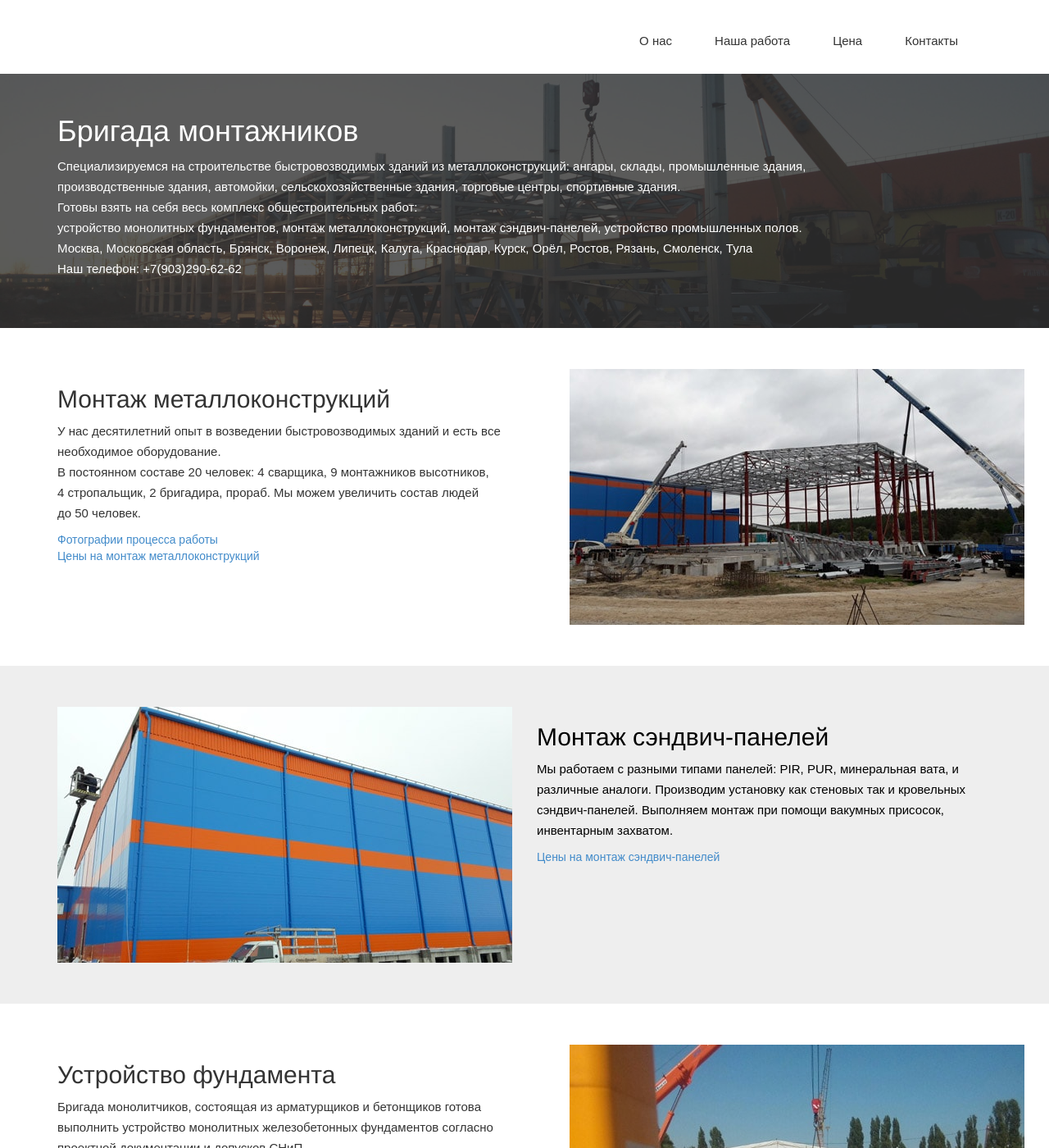
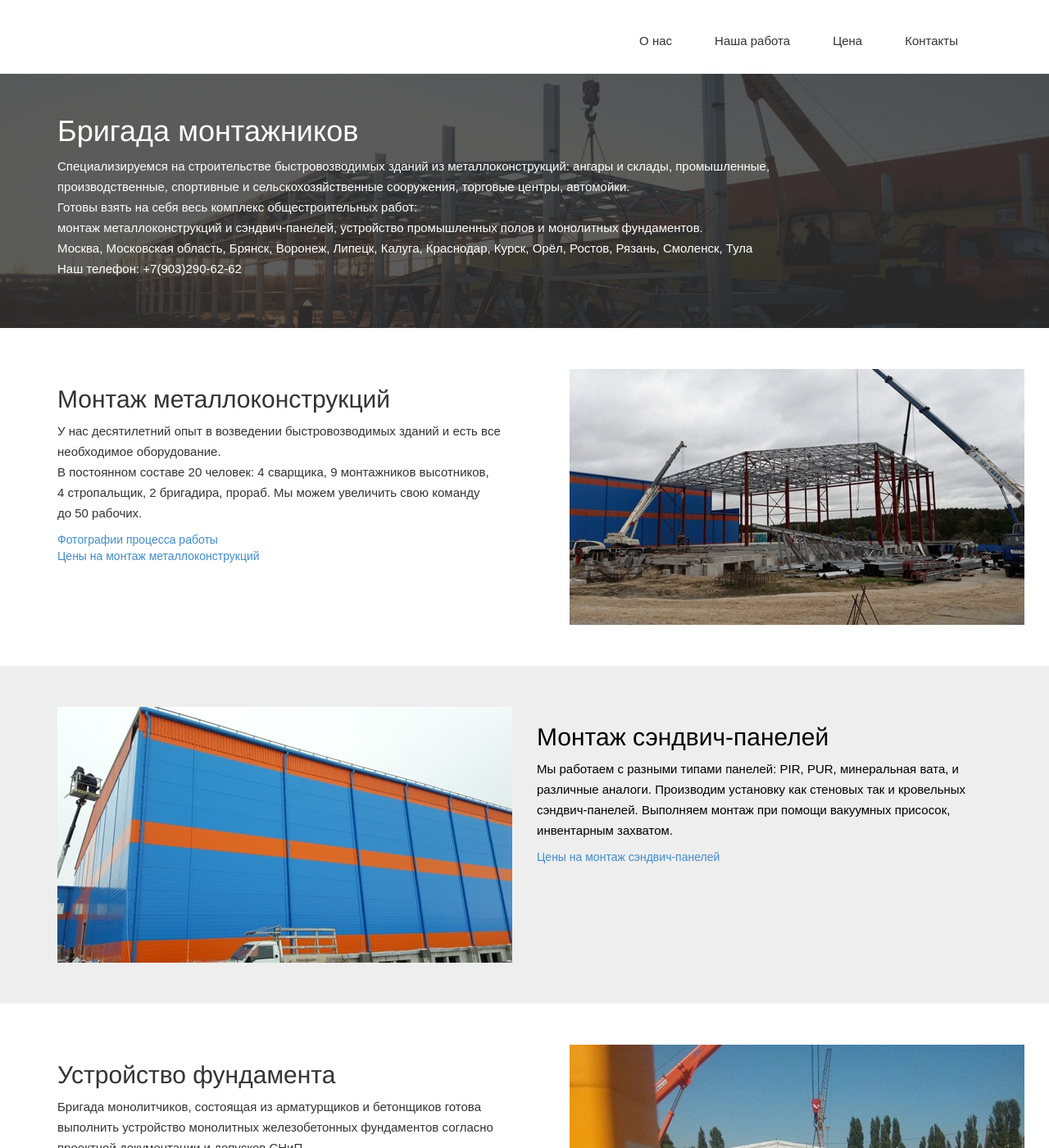
Before and after one commit to komarovalexander/site_bm, a Jekyll site: the page built from index.html, in a window 1280 px wide and 1400 px high. Shown: the whole window at 82% size. Built offline with Jekyll 4.4.1, drawn with Linux system fonts in a browser that asks for light colours; nearby versions of some CDN libraries; some web fonts are replaced; library files that are not in the unit come from our copies; some of the changed text lies outside the part shown.

Commit message:
no message

```diff
--- a/index.html
+++ b/index.html
@@ -11,8 +11,8 @@ permalink: /
       <div class="col-md-10">
         <div class="block">
           <h1 class="animated fadeInUp">Бригада монтажников</h1>
-            <p class="animated fadeInUp">Специализируемся на&nbsp;строительстве быстровозводимых зданий из&nbsp;металлоконструкций: ангары, склады, промышленные здания, производственные здания, автомойки, сельскохозяйственные здания, торговые центры, спортивные здания.<br> Готовы взять на&nbsp;себя весь комплекс общестроительных работ:<br>
-            устройство монолитных фундаментов, монтаж металлоконструкций, монтаж сэндвич-панелей, устройство промышленных полов.
+            <p class="animated fadeInUp">Специализируемся на&nbsp;строительстве быстровозводимых зданий из&nbsp;металлоконструкций: ангары и склады, промышленные, производственные, спортивные и сельскохозяйственные сооружения, торговые центры, автомойки.<br> Готовы взять на&nbsp;себя весь комплекс общестроительных работ:<br>
+            монтаж металлоконструкций и сэндвич-панелей, устройство промышленных полов и монолитных фундаментов.
               <br/> Москва, Московская область, Брянск, Воронеж, Липецк, Калуга, Краснодар, Курск, Орёл, Ростов, Рязань, Смоленск, Тула
               <br/>
               Наш телефон: <a class="phone" href="tel:+79032906262">+7(903)290-62-62</a></p>
@@ -30,7 +30,7 @@ permalink: /
           <div class="section-title">
             <h2>Монтаж металлоконструкций</h2>
           </div>
-          <p>У&nbsp;нас десятилетний опыт в возведении быстровозводимых зданий и&nbsp;есть все необходимое оборудование.<br/>В&nbsp;постоянном составе 20&nbsp;человек: 4&nbsp;сварщика, 9&nbsp;монтажников высотников, 4&nbsp;стропальщик, 2&nbsp;бригадира, прораб. Мы можем увеличить состав людей до&nbsp;50&nbsp;человек.</p>
+          <p>У&nbsp;нас десятилетний опыт в возведении быстровозводимых зданий и&nbsp;есть все необходимое оборудование.<br/>В&nbsp;постоянном составе 20&nbsp;человек: 4&nbsp;сварщика, 9&nbsp;монтажников высотников, 4&nbsp;стропальщик, 2&nbsp;бригадира, прораб. Мы можем увеличить свою команду до&nbsp;50&nbsp;рабочих.</p>
          <a href="/work/">Фотографии процесса работы</a>
          <br>
          <a href="/price/">Цены на монтаж металлоконструкций</a>
@@ -58,7 +58,7 @@ permalink: /
         <h2>Монтаж сэндвич-панелей</h2>
         <p>
           Мы работаем с разными типами панелей: PIR, PUR, минеральная вата, и различные аналоги. Производим установку как стеновых так и кровельных сэндвич-панелей.
-          Выполняем монтаж при помощи вакумных присосок, инвентарным захватом.
+          Выполняем монтаж при помощи вакуумных присосок, инвентарным захватом.
         </p>
         <a href="/price/#sandwich">Цены на монтаж сэндвич-панелей</a>
         <br>
```
Also changed, not shown: other parts of index.html (+1 -1 lines).
